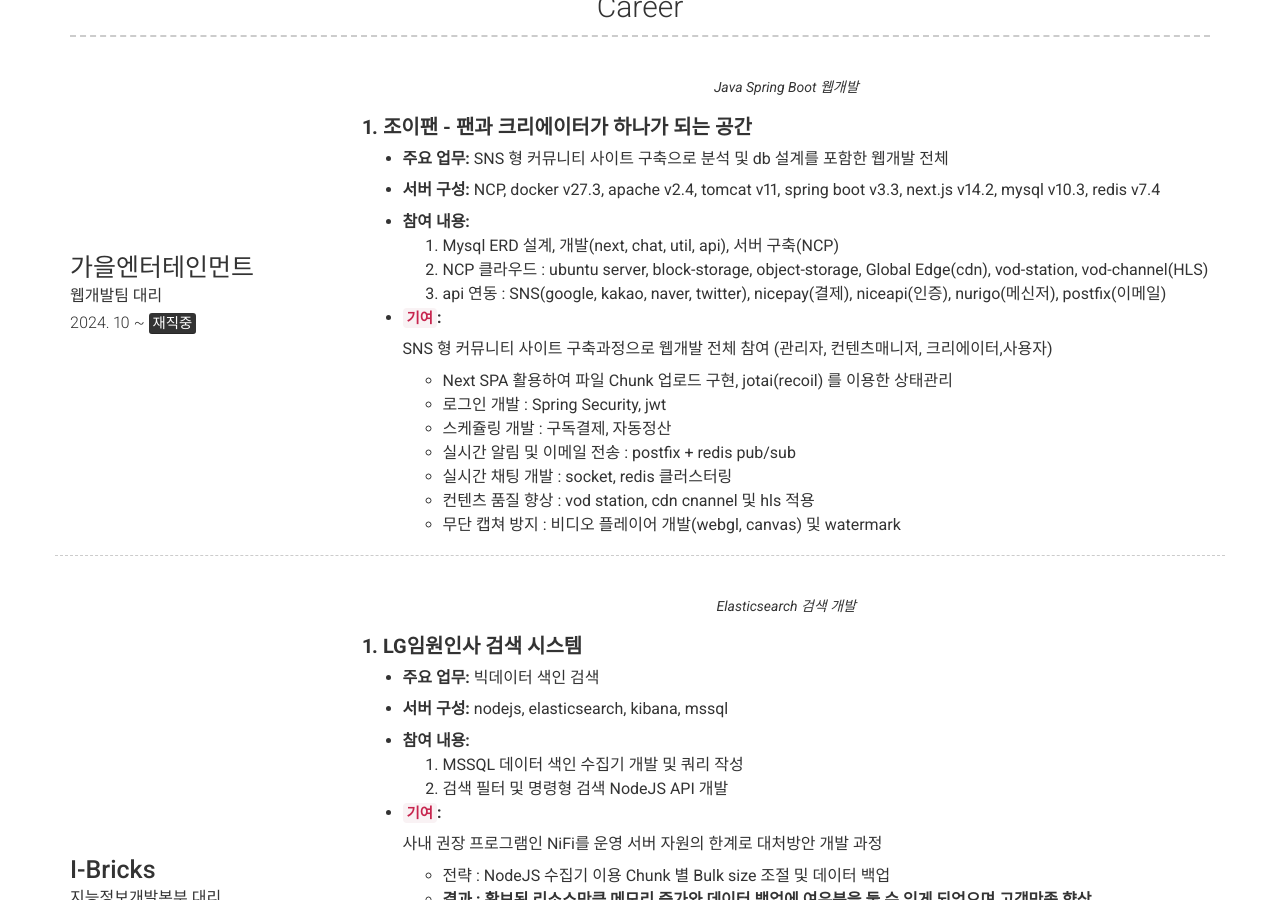
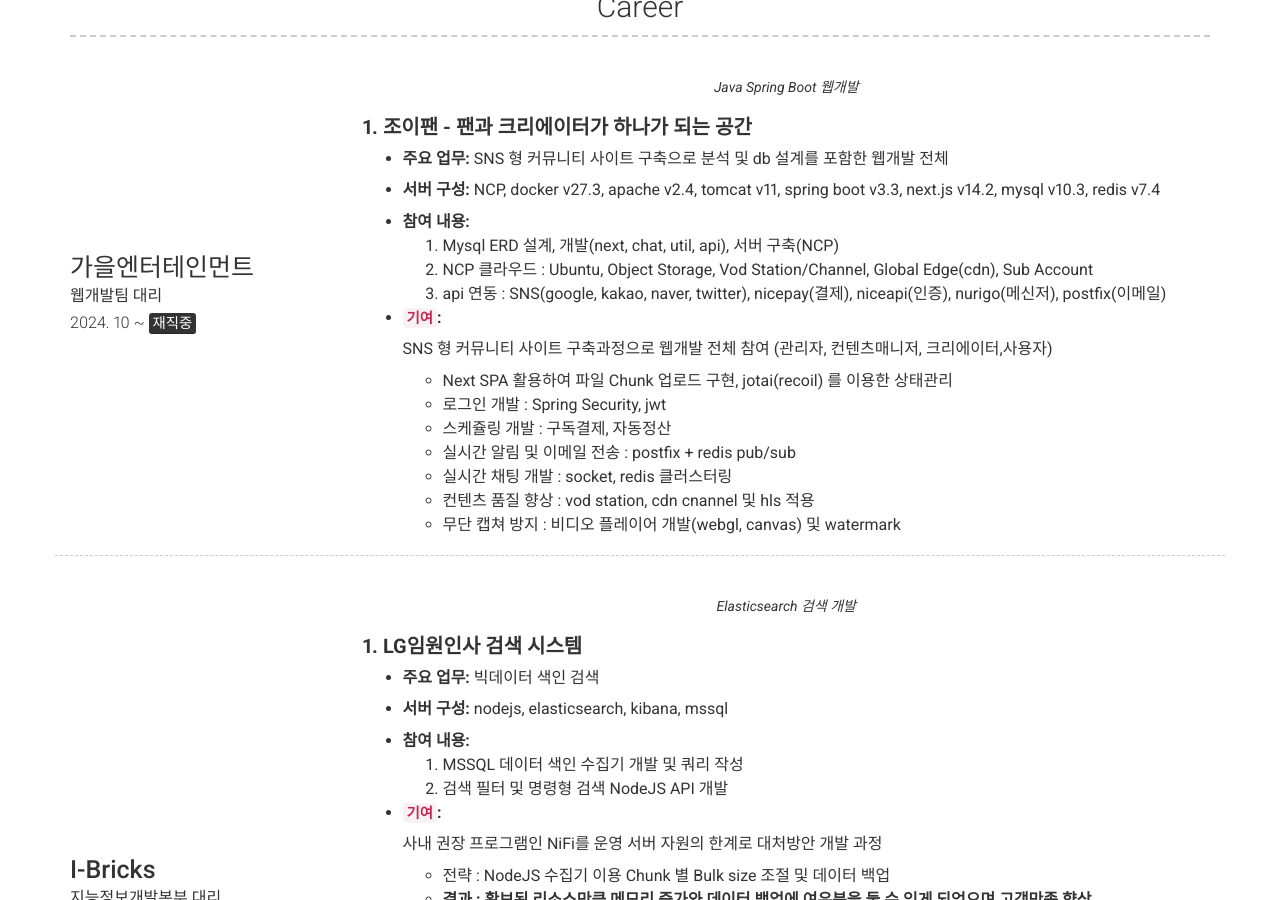
Before and after one commit to sihyeonleee/sihyeonleee.github.io, a Jekyll site: the page built from index.md, in a window 1280 px wide and 900 px high, scrolled down 710 px. Built offline with Jekyll 4.4.1, drawn with Linux system fonts in a browser that asks for light colours; nearby versions of some CDN libraries.

Commit message:
no message

```diff
--- a/_config.yml
+++ b/_config.yml
@@ -107,7 +107,7 @@ content:
 
           - **참여 내용:**
             1. Mysql ERD 설계, 개발(next, chat, util, api), 서버 구축(NCP)
-            2. NCP 클라우드 : ubuntu server, block-storage, object-storage, Global Edge(cdn), vod-station, vod-channel(HLS)
+            2. NCP 클라우드 : Ubuntu, Object Storage, Vod Station/Channel, Global Edge(cdn), Sub Account
             3. api 연동 : SNS(google, kakao, naver, twitter), nicepay(결제), niceapi(인증), nurigo(메신저), postfix(이메일)
 
           - **`기여`:**
```
